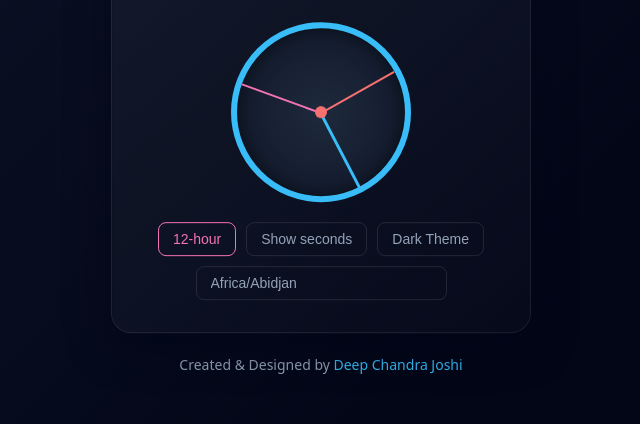
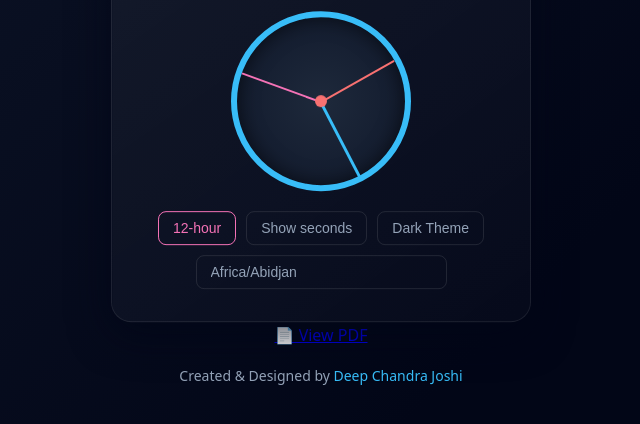
Before and after one commit to deepchandrajoshi/time, a plain HTML site: page index.html in a window 1280 px wide. Shown: the part 306-730 px from the top of the page, without its empty margins (319-959 px from the left). Drawn offline with Linux system fonts and the light colour scheme.

Commit message:
Update index.html

```diff
--- a/index.html
+++ b/index.html
@@ -157,6 +157,7 @@
       <select id="timezoneSelect"></select>
     </div>
   </div>
+<a href="SheVestire_Business_Plan.pdf" target="_blank">📄 View PDF</a>
 
   <div class="footer">
     Created & Designed by <a href="https://instagram.com/deepchandrajoshii" target="_blank">Deep Chandra Joshi</a>
```
